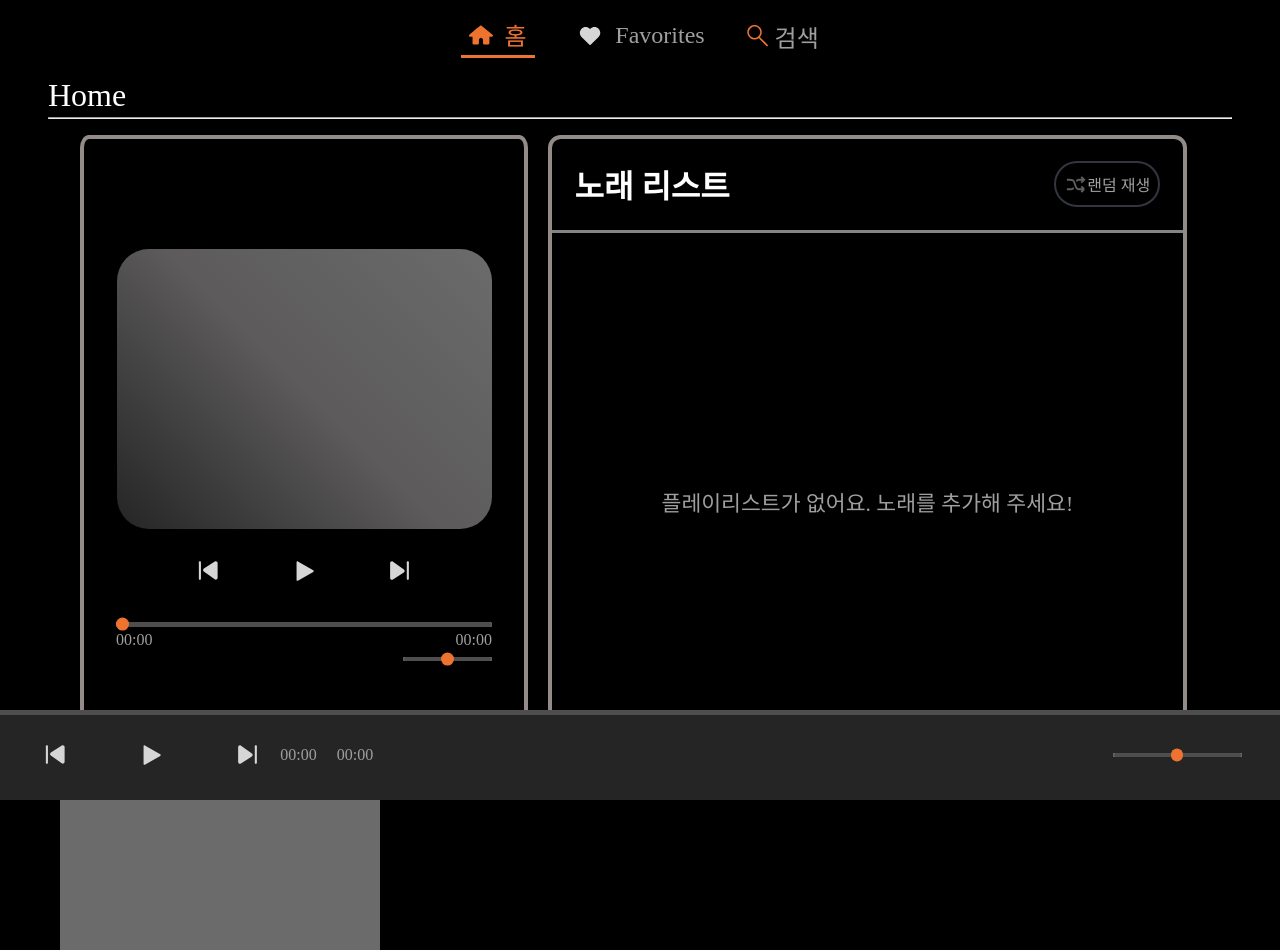
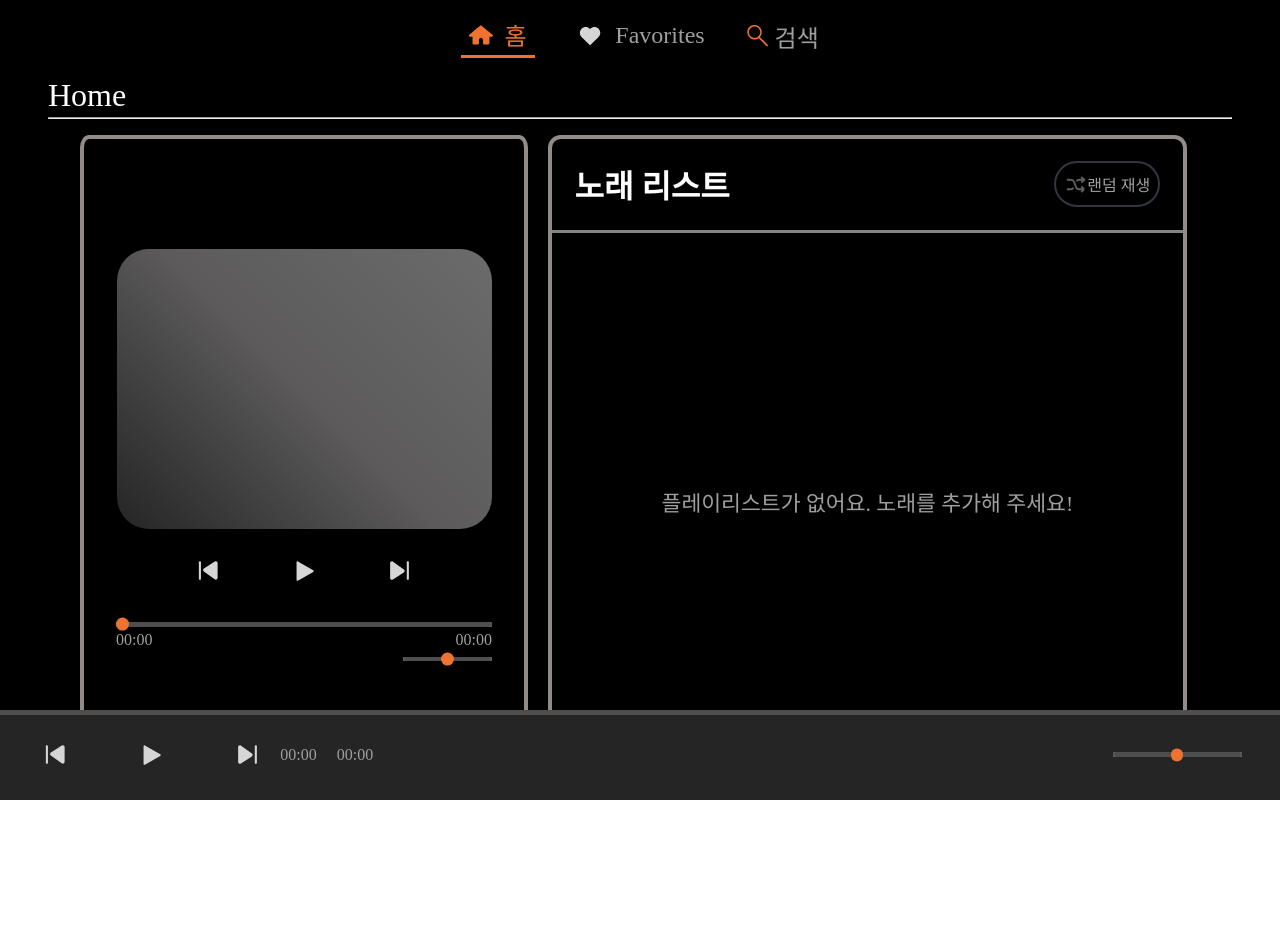
Before and after one commit to jsb8740/FarvoriteMusicList, a Vue app: page / in a window 1280 px wide. Shown: the top 950 px of the page. After the commit the page ends 870 px from the top, so only its background shows below. Built offline with nearby package versions, Linux system fonts and the light colour scheme; a web font is replaced by a local one.

Commit message:
태그 삭제

```diff
--- a/src/views/HomeView.vue
+++ b/src/views/HomeView.vue
@@ -6,8 +6,6 @@
         <PlayerArea></PlayerArea>
         <AppMarquee></AppMarquee>
       </div>
-
-      <PlayListItemSkeleton></PlayListItemSkeleton>
     </template>
   </TheViewLayout>
 </template>
@@ -16,7 +14,6 @@
 import TheViewLayout from "@/components/layouts/TheViewLayout.vue";
 import PlayerArea from "@/components/player/PlayerArea.vue";
 import AppMarquee from "@/components/common/AppMarquee.vue";
-import PlayListItemSkeleton from "@/components/playList/PlayListItemSkeleton.vue";
 </script>
 <style scoped lang="scss">
 .contents {
```
